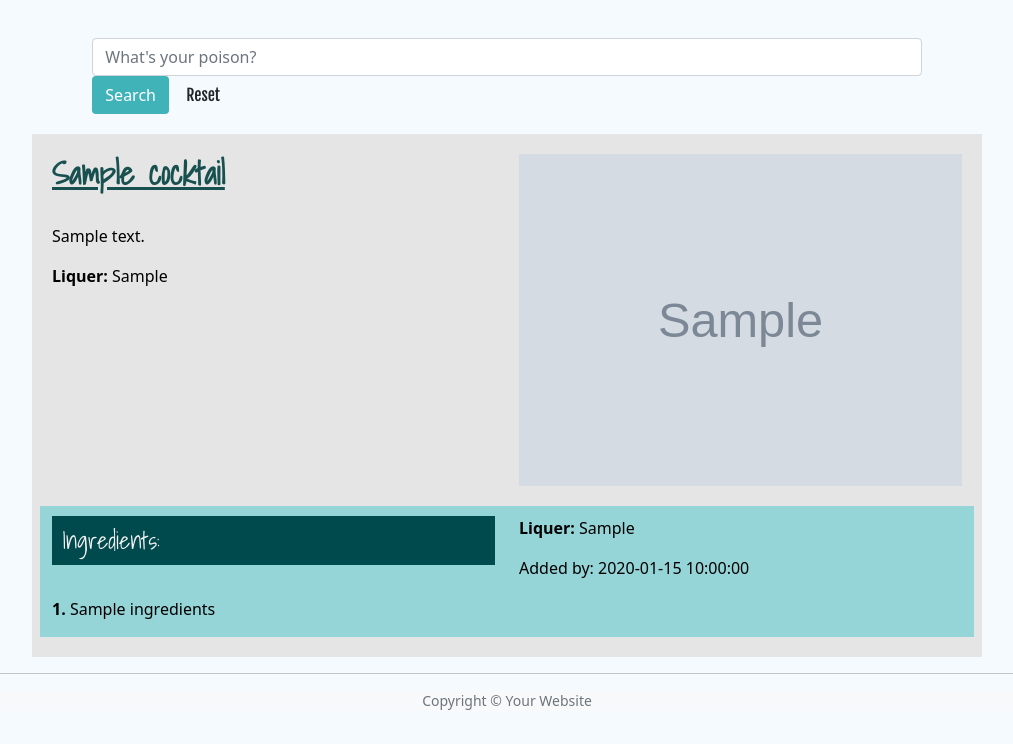
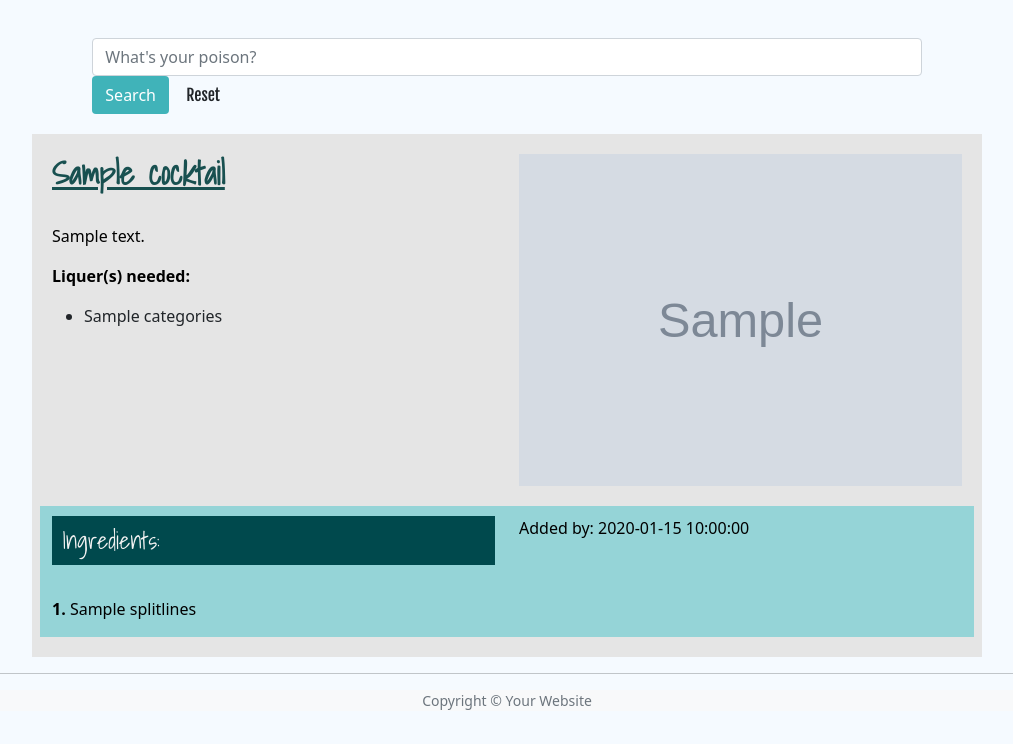
Before and after one commit to KJLuton/cocktails_at_home, a Flask app: page /search in a window 1280 px wide. Shown: the part 56-800 px from the top of the page, without its empty margins (133-1146 px from the left). Run offline with Flask 2, Linux system fonts and the light colour scheme; grey boxes marked "Sample" are stand-in pictures; a database or web service that is not in the repository returns one stand-in record (values such as "Sample title"); some libraries are stand-ins or nearby versions.

Commit message:
Present liquers needed /categories in a list format on front end.

```diff
--- a/app.py
+++ b/app.py
@@ -129,7 +129,6 @@ def add_cocktail():
                 "cocktail_name": request.form.get("cocktail_name"),
                 "cocktail_description":
                 request.form.get("cocktail_description"),
-                "cocktail_strength": request.form.get("cocktail_strength"),
                 "cocktail_category":
                 request.form.getlist("cocktail_category"),
                 "cocktail_ingredients":
@@ -151,9 +150,8 @@ def edit_cocktail(cocktail_id):
         submit = {
             "cocktail_name": request.form.get("cocktail_name"),
             "cocktail_description": request.form.get("cocktail_description"),
-            "cocktail_strength": request.form.get("cocktail_strength"),
-            "cocktail_category": request.form.get("cocktail_category"),
-            "cocktail_ingredients": request.form.get("cocktail_ingredients"),
+            "cocktail_category": request.form.getlist("cocktail_category"),
+            "cocktail_ingredients": request.form.getlist("cocktail_ingredients"),
             "image_url": request.form.get("image_url"),
             "created_by": session["user"]
         }
--- a/templates/add_cocktail.html
+++ b/templates/add_cocktail.html
@@ -17,7 +17,7 @@
                     </div>
                     <div class="col-md-12 form-group">
                         <label for="cocktail_category">Cocktail Category: </label>
-                        <select class="form-control" name="cocktail_category" id="cocktail_category" required>
+                        <select class="form-control" name="cocktail_category" id="cocktail_category" multiple required>
                             <option>Gin</option>
                             <option>Vodka</option>
                             <option>Whiskey/Rye</option>
--- a/templates/cocktails.html
+++ b/templates/cocktails.html
@@ -27,7 +27,16 @@
 
                         <h3>{{ cocktail.cocktail_name }}</h3><br>
                         <p>{{ cocktail.cocktail_description }}</p>
-                        <p><strong>Liquer: </strong>{{ cocktail.cocktail_category }}</p>
+                        <p><strong>Liquer(s) needed: </strong></p>
+
+                        {% for categories in cocktail.cocktail_category %}
+
+                        <ul>
+                            <li>{{ categories }}</li>
+                        </ul>
+
+                        {% endfor %}
+
                     </div>
                     <div class="col-md-6">
                         <img src="{{ cocktail.image_url }}" class="cocktail_image"
@@ -39,12 +48,11 @@
                         <h4 class="ingredients">Ingredients:</h4><br>
 
                         {% for ingredients in cocktail.cocktail_ingredients %}
-                        <p><strong>{{ loop.index }}.</strong> {{ ingredients }}</p>
+                        <p><strong>{{ loop.index }}.</strong> {{ ingredients.splitlines() }}</p>
 
                         {% endfor %}
                     </div>
                     <div class="col-md-6">
-                        <p><strong>Liquer: </strong>{{ cocktail.cocktail_category }}</p>
                         <p>Added by: {{ cocktail.created_by }}</p>
                         {% if session.user == cocktail.created_by %}
                             <a href="{{ url_for('edit_cocktail', cocktail_id=cocktail._id) }}" class="btn btn-outline-dark">Edit</a>
--- a/templates/edit_cocktail.html
+++ b/templates/edit_cocktail.html
@@ -16,7 +16,7 @@
                     </div>
                     <div class="col-md-12 form-group">
                         <label for="cocktail_category">Main Cocktail Category: </label>
-                        <select class="form-control" name="cocktail_category" id="cocktail_category" required>
+                        <select class="form-control" name="cocktail_category" id="cocktail_category" multiple required>
                             <option value="{{ cocktail.cocktail_category }}" selected>{{ cocktail.cocktail_category }}</option>
                             <option>Gin</option>
                             <option>Vodka</option>
```
